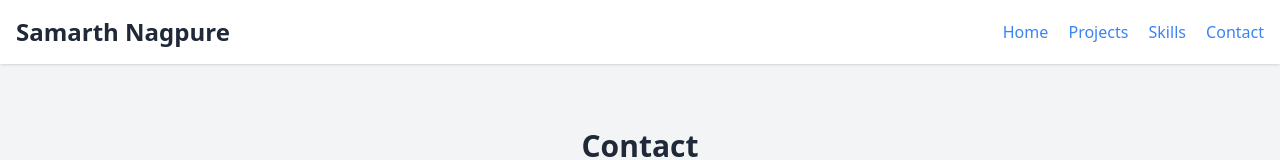
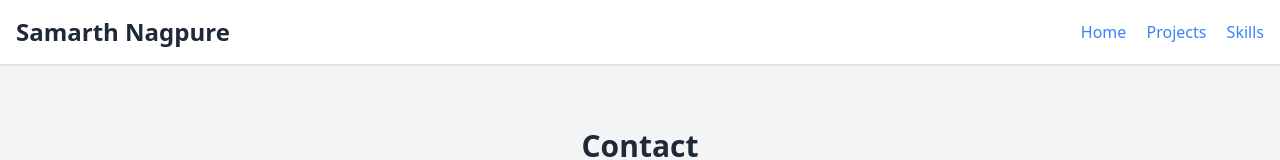
Before and after one commit to Samarthnagpure-byte/portfolio, a plain HTML site: page contact.html in a window 1280 px wide. Shown: the top 160 px of the page. Drawn offline with nearby package versions, Linux system fonts and the light colour scheme.

Commit message:
Update contact.html

```diff
--- a/contact.html
+++ b/contact.html
@@ -13,7 +13,7 @@
       <a href="index.html" class="text-blue-500 hover:underline">Home</a>
       <a href="projects.html" class="text-blue-500 hover:underline">Projects</a>
       <a href="skills.html" class="text-blue-500 hover:underline">Skills</a>
-      <a href="contact.html" class="text-blue-500 hover:underline">Contact</a>
+
     </nav>
   </header>
 
```
